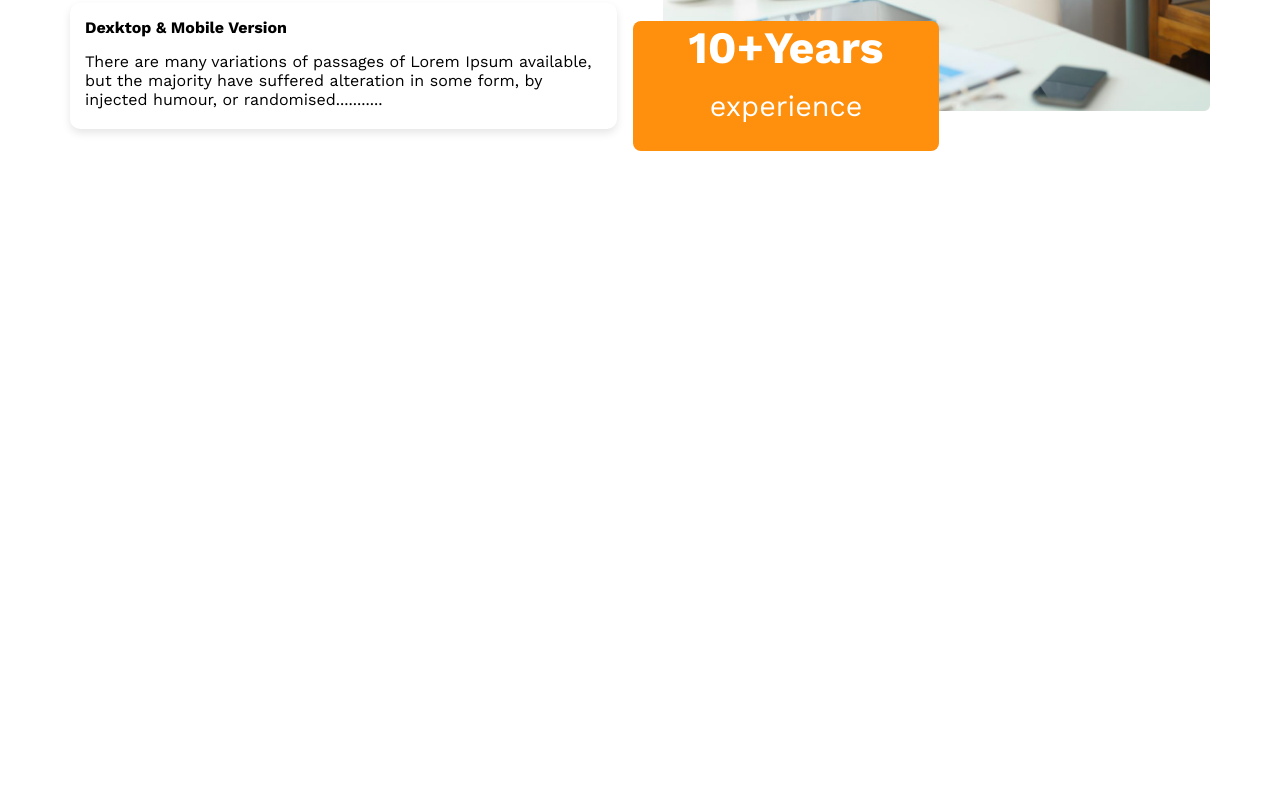
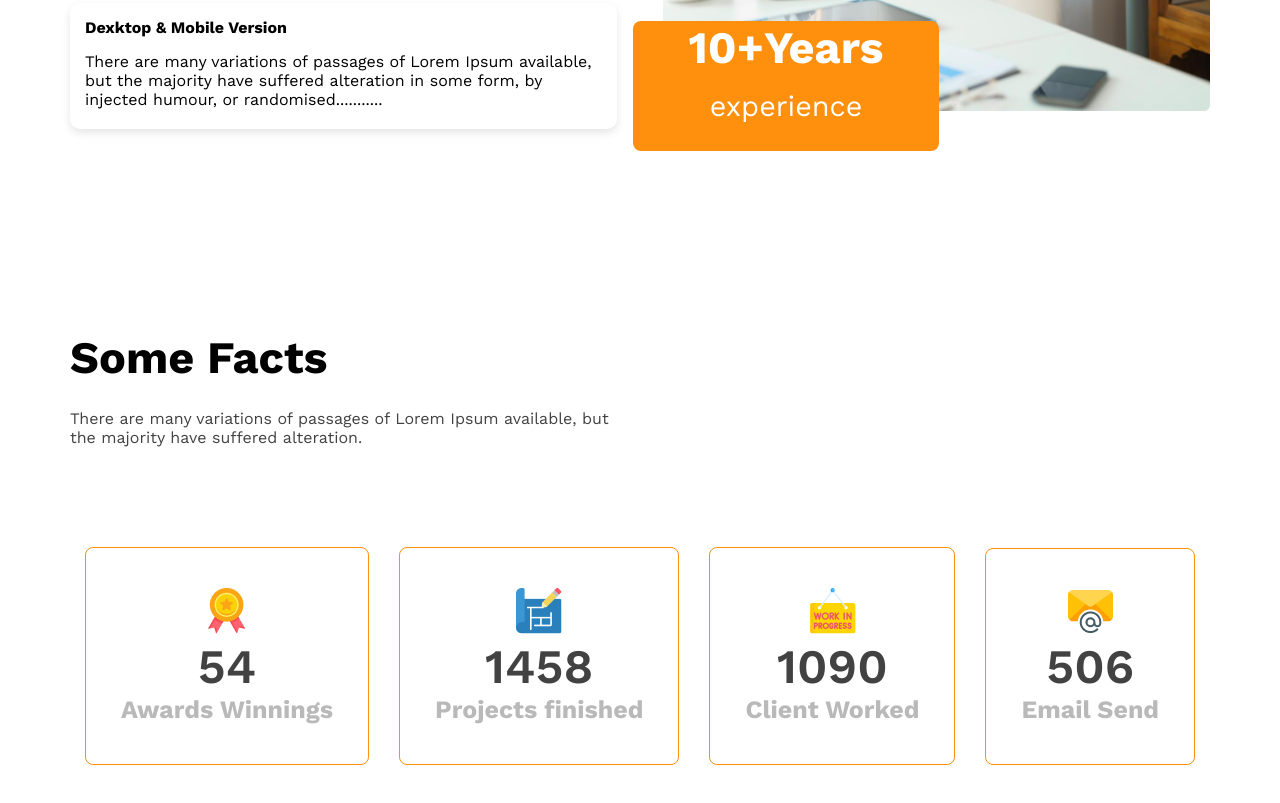
Before and after one commit to sudoHelal/g3-architects, a plain HTML site: page index.html in a window 1280 px wide. Shown: the part 2334-3137 px from the top of the page. Before the commit the page ends 2665 px from the top, so only its background shows below. Drawn offline with nearby package versions, Linux system fonts and the light colour scheme.

Commit message:
Finished some fact section HTML & CSS styles

```diff
--- a/index.html
+++ b/index.html
@@ -92,6 +92,40 @@
             </div>
         </section>
 
+        <!-- stat some facts section -->
+        <section class="some-fact-container">
+            <div class="some-fact-text">
+                <h3 class="some-fact-text-title">Some Facts</h3>
+                <p class="some-fact-description">There are many variations of passages of Lorem Ipsum available, but <br>
+                    the majority have suffered alteration.</p>
+            </div>
+            <div class="some-fact-items-container">
+                <div class="some-fact-item">
+                    <img src="images/icons/ribon.png" alt="">
+                    <h3 class="achivement">54</h3>
+                    <h6 class="achivement-title">Awards Winnings
+                    </h6>
+                </div>
+                <div class="some-fact-item">
+                    <img src="images/icons/projects.png" alt="">
+                    <h3 class="achivement">1458</h3>
+                    <h6 class="achivement-title">Projects finished
+                    </h6>
+                </div>
+                <div class="some-fact-item">
+                    <img src="images/icons/customers.png" alt="">
+                    <h3 class="achivement">1090</h3>
+                    <h6 class="achivement-title">Client Worked
+                    </h6>
+                </div>
+                <div class="some-fact-item">
+                    <img src="images/icons/email.png" alt="">
+                    <h3 class="achivement">506</h3>
+                    <h6 class="achivement-title">Email Send
+                    </h6>
+                </div>
+            </div>
+        </section>
 
     </main>
 </body>
--- a/style/style.css
+++ b/style/style.css
@@ -166,6 +166,38 @@ header {
   border-radius: 10px;
   box-shadow: 0px 4px 8px rgba(0, 0, 0, 0.1);
 }
+/* Start Some fact section styles */
+
+.some-fact-text-title{
+  font-size: 2.81rem;
+  margin-bottom: 25px;
+}
+.some-fact-description{
+  color: #424242;
+  font-size: 1rem;
+}
+.some-fact-items-container{
+  margin-top: 100px;
+  display: flex;
+  justify-content: space-around;
+  align-items: center;
+  margin-bottom: 100px;
+}
+.some-fact-item{
+  padding: 40px 35px;
+  border: 1px solid #ff900e;
+  text-align: center;
+  border-radius: 8px;
+}
+.achivement{
+  font-size: 3.00rem;
+  color: #424242;
+  font-weight: 600;
+}
+.achivement-title{
+  font-size: 1.56rem;
+  color:#B9B9B9;
+}
 
 
 
@@ -230,6 +262,9 @@ header {
   width: 90%;
   padding: 0px 0px 0px 35px;
 }
+.experience{
+  font-size: 1.81rem;
+}
 }
 /* Media queries for Tablets or medium devices */
 
```
